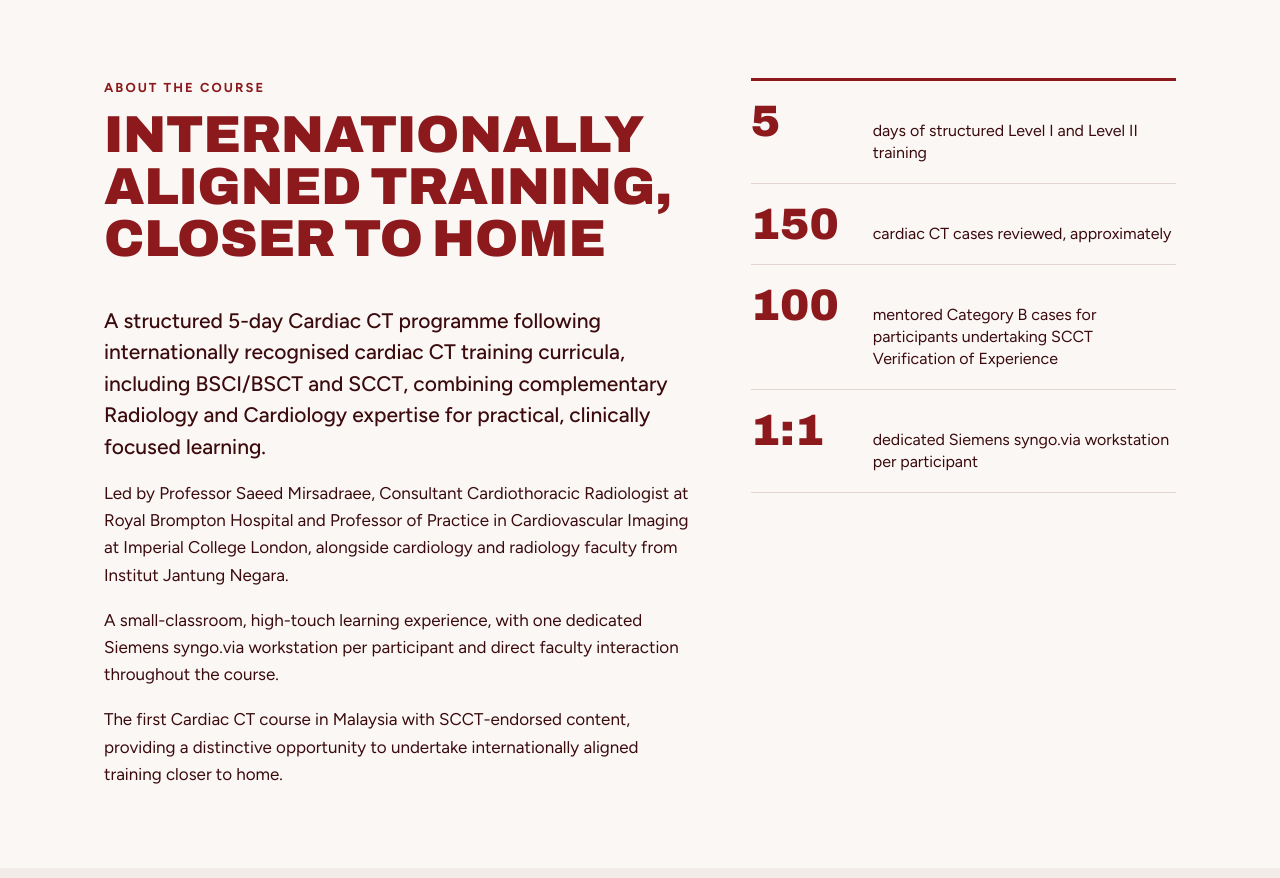
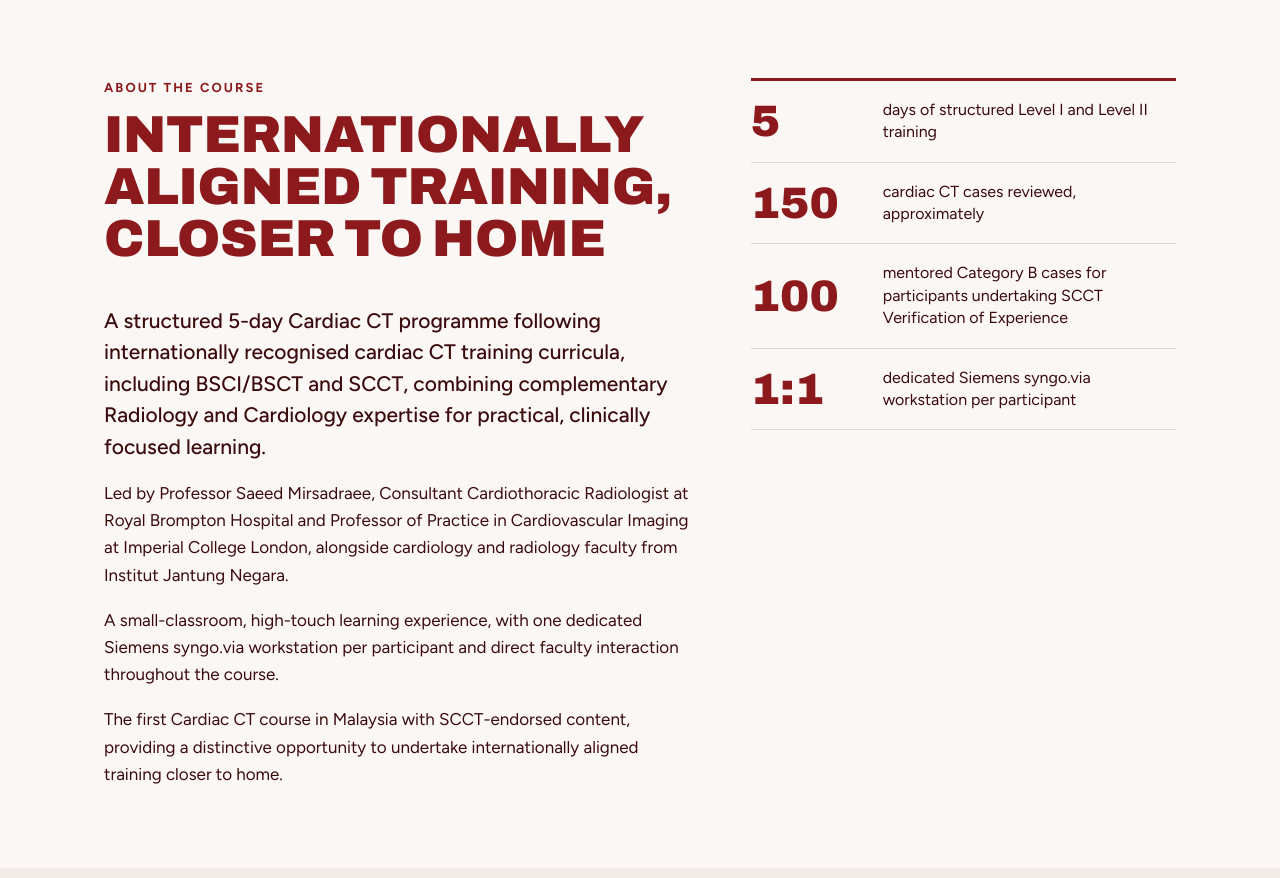
Before and after one commit to medonex11-evx/cardiac-ct-course, a plain HTML site: page index.html in a window 1280 px wide. Shown: the part 1016-1894 px from the top of the page. Drawn offline with Linux system fonts and the light colour scheme.

Commit message:
Update index.html

```diff
--- a/index.html
+++ b/index.html
@@ -90,7 +90,7 @@ h2{font-family:var(--display);font-stretch:118%;font-weight:900;font-size:clamp(
 .about .copy{display:flex;flex-direction:column;gap:18px;max-width:62ch}
 .about .copy p:first-child{font-size:21px;line-height:1.5;font-weight:500}
 .numbers{display:grid;gap:0;border-top:3px solid var(--red)}
-.numbers div{display:grid;grid-template-columns:104px 1fr;gap:18px;align-items:baseline;padding-block:18px;border-bottom:1px solid var(--line)}
+.numbers div{display:grid;grid-template-columns:112px 1fr;gap:20px;align-items:center;padding-block:18px;border-bottom:1px solid var(--line)}
 .numbers b{font-family:var(--display);font-stretch:118%;font-weight:900;font-size:44px;line-height:1;color:var(--red);font-variant-numeric:tabular-nums;min-width:2.6ch}
 .numbers span{font-size:16px;line-height:1.4}
 
```
